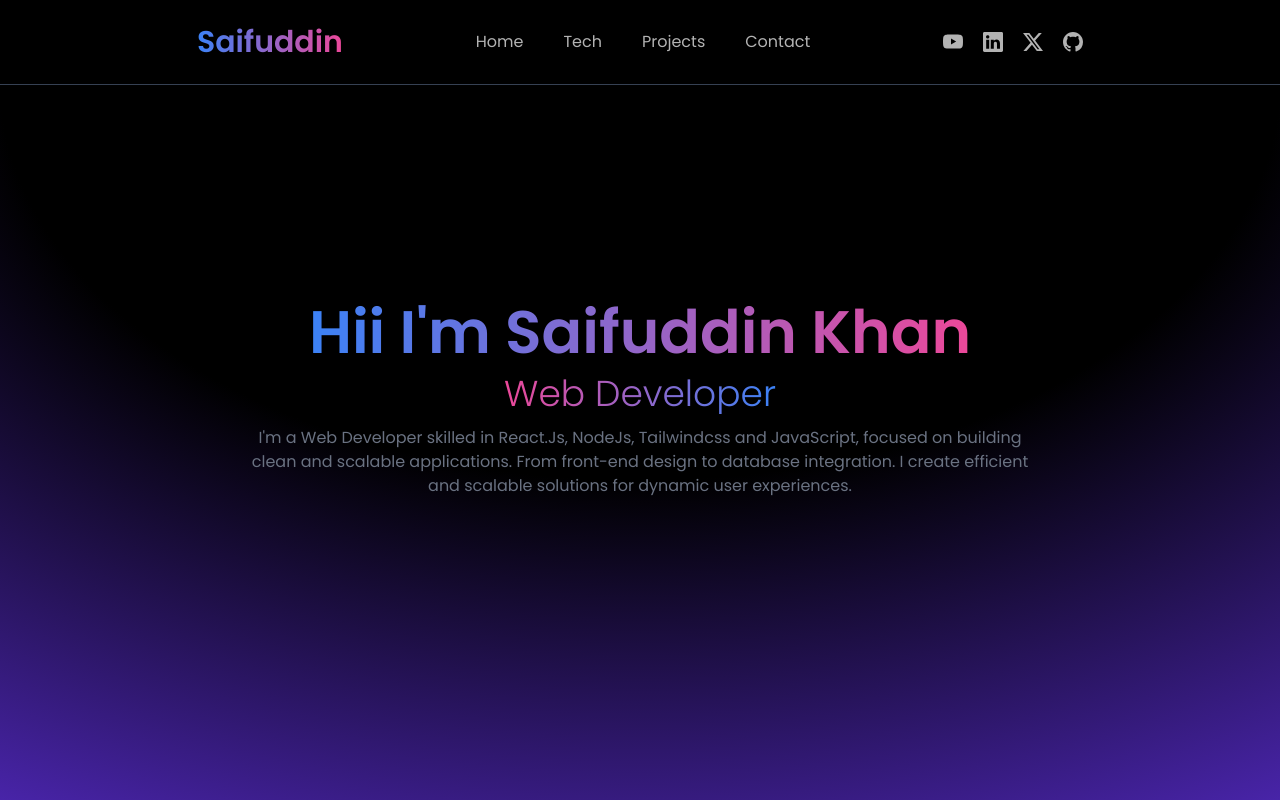
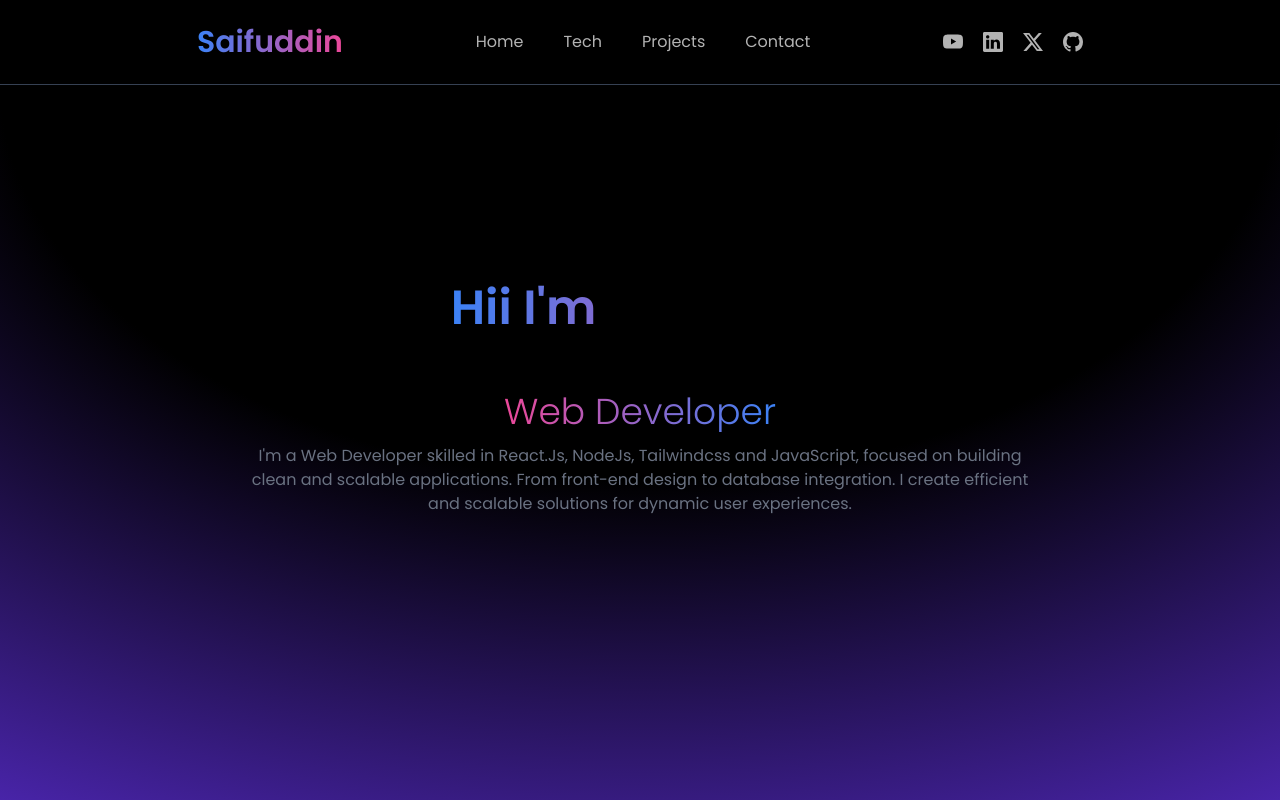
Before and after one commit to Saifuddin4007/portfolio-web, a React (Vite) app: page / in a window 1280 px wide. Shown: the top 800 px of the page. Built offline with nearby package versions, Linux system fonts and the light colour scheme; no server answers.

Commit message:
Add animated name in Hero section

```diff
--- a/src/components/Hero.jsx
+++ b/src/components/Hero.jsx
@@ -1,21 +1,22 @@
 import React from 'react';
-import {motion} from 'framer-motion';
+import { motion } from 'framer-motion';
+import AnimatedName from './AnimatedName';
 
 const Hero = () => {
     return (
         <div id='home' className='px-16 flex min-h-screen w-full items-center justify-center py-28 md:px-32'>
             <div className='flex flex-col items-center justify-center gap-10 text-shadow-indigo-200'>
                 <motion.div
-                initial={{y: -50, opacity:0}}
-                animate={{y: 0, opacity:1}}
-                transition={{duration: 0.8, delay:0.3}}
+                    initial={{ y: -50, opacity: 0 }}
+                    animate={{ y: 0, opacity: 1 }}
+                    transition={{ duration: 0.8, delay: 0.3 }}
                     className='flex md:max-w-[800px] flex-col items-center justify-center gap-3 text-cente'>
 
-                    <h1 className='text-blue-400 text-4xl md:text-6xl font-semibold transition-all duration-300 hover:opacity-100' style={{
+                    <h1 className='text-blue-400 text-3xl md:text-5xl font-semibold transition-all duration-300 hover:opacity-100' style={{
                         background: 'linear-gradient(to right, #3b82f6, #ec4899)',
                         WebkitBackgroundClip: 'text',
                         WebkitTextFillColor: 'transparent'
-                }}> Hii I'm Saifuddin Khan</h1>
+                    }}> Hii I'm <AnimatedName /> </h1>
 
 
                     <h3 className='text-blue-400 text-2xl md:text-4xl font-light transition-all duration-300 hover:opacity-100' style={{
```
Lines whose indentation alone changed are shown as unchanged.
